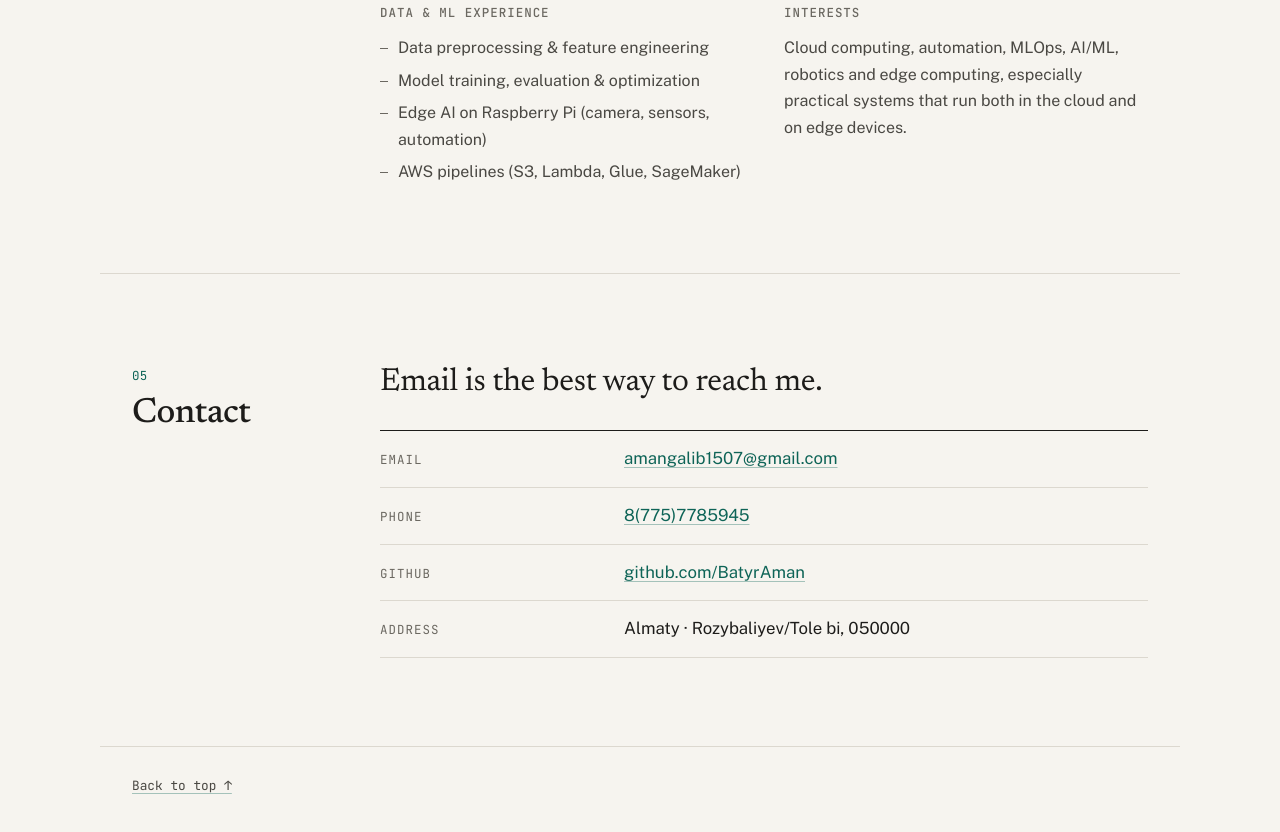
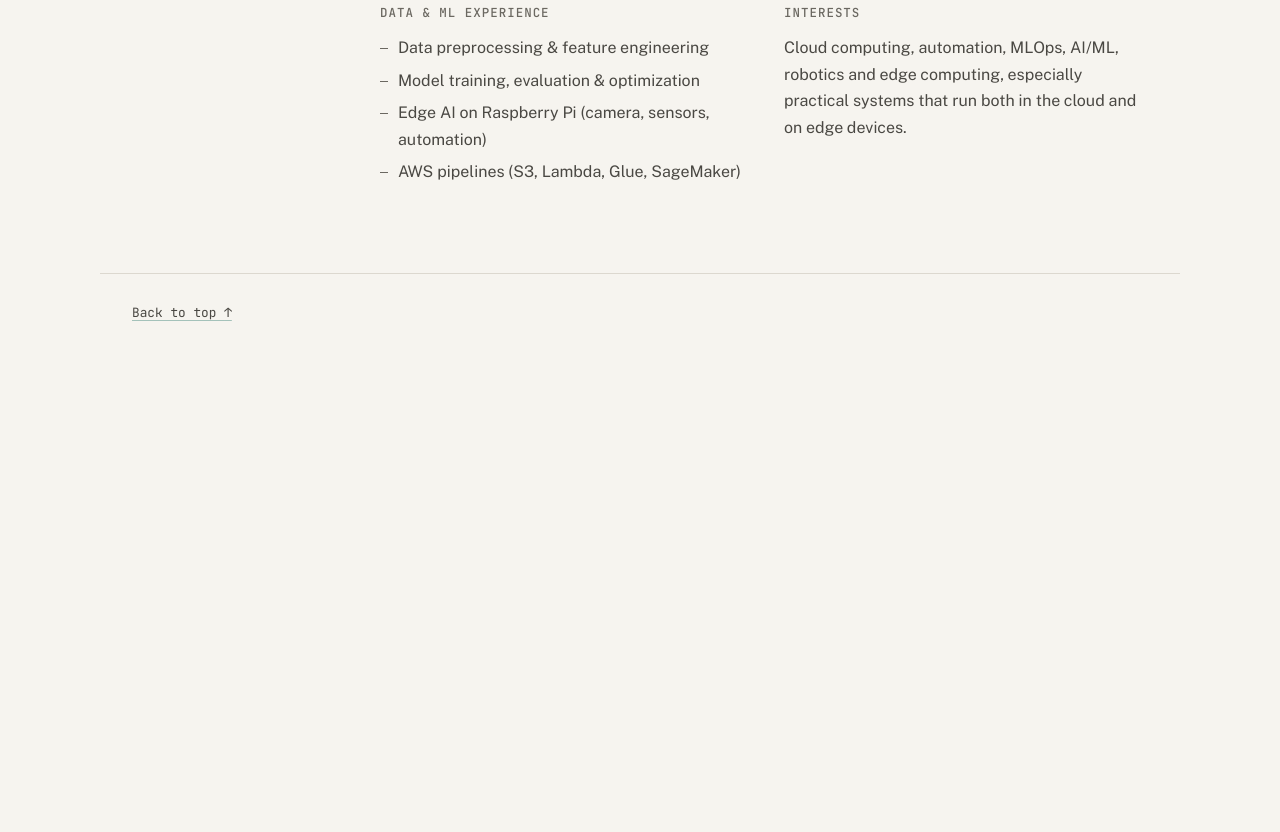
Before and after one commit to BatyrAman/cv, a plain HTML site: page dist/index.html in a window 1280 px wide. Shown: the part 4609-5441 px from the top of the page. After the commit the page ends 4972 px from the top, so only its background shows below. Drawn offline with nearby package versions, Linux system fonts and the light colour scheme.

Commit message:
Remove contact section from index.html
Removed the contact section from the index.html file.

```diff
--- a/dist/index.html
+++ b/dist/index.html
@@ -433,35 +433,6 @@
                 </div>
             </div>
         </section>
-
-        <!-- Contact -->
-        <section class="section wrap" id="contact" aria-labelledby="contact-title">
-            <header class="section-label">
-                <span class="label">05</span>
-                <h2 id="contact-title">Contact</h2>
-            </header>
-            <div class="section-body">
-                <p class="contact-lead">Email is the best way to reach me.</p>
-                <dl class="contact-list">
-                    <div>
-                        <dt>Email</dt>
-                        <dd><a href="mailto:amangalib1507@gmail.com">amangalib1507@gmail.com</a></dd>
-                    </div>
-                    <div>
-                        <dt>Phone</dt>
-                        <dd><a href="tel:+77757785945">8(775)7785945</a></dd>
-                    </div>
-                    <div>
-                        <dt>GitHub</dt>
-                        <dd><a href="https://github.com/BatyrAman" rel="noopener">github.com/BatyrAman</a></dd>
-                    </div>
-                    <div>
-                        <dt>Address</dt>
-                        <dd>Almaty · Rozybaliyev/Tole bi, 050000</dd>
-                    </div>
-                </dl>
-            </div>
-        </section>
     </main>
 
     <footer class="site-footer wrap">
```
